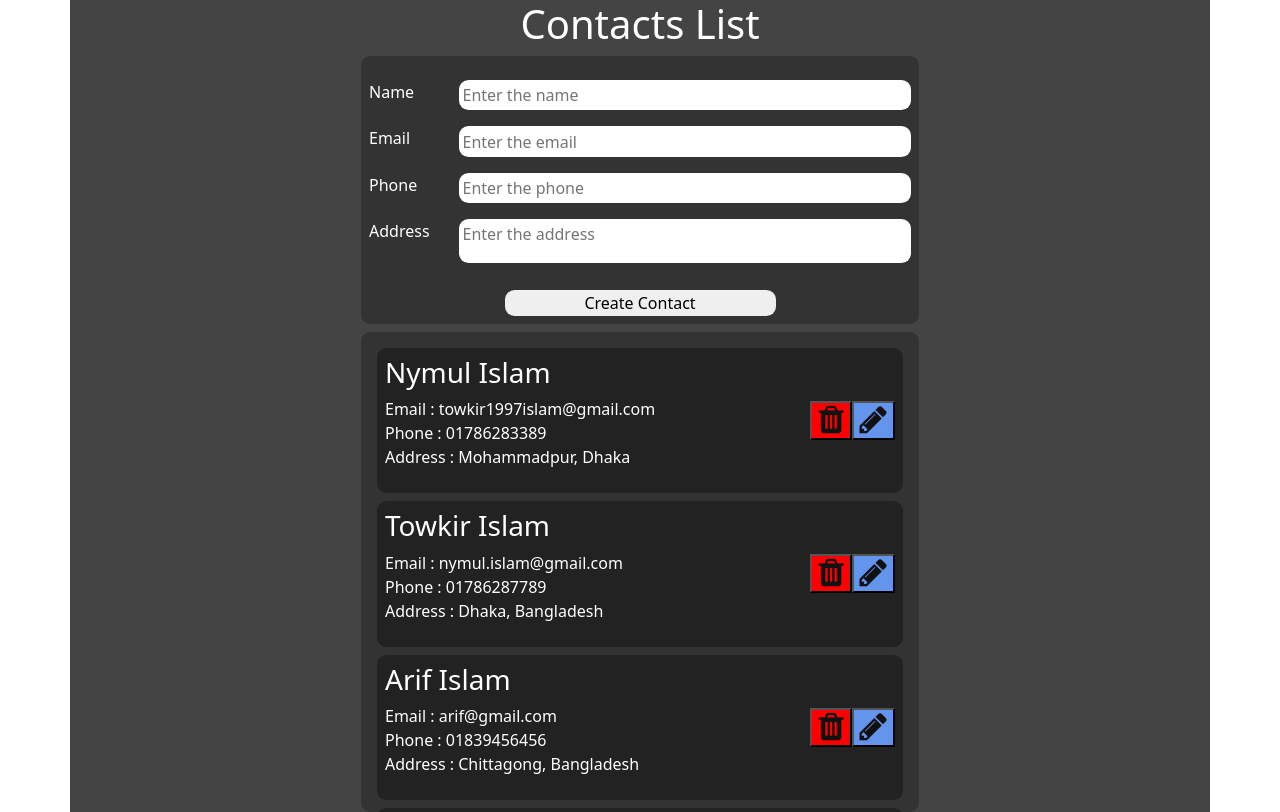
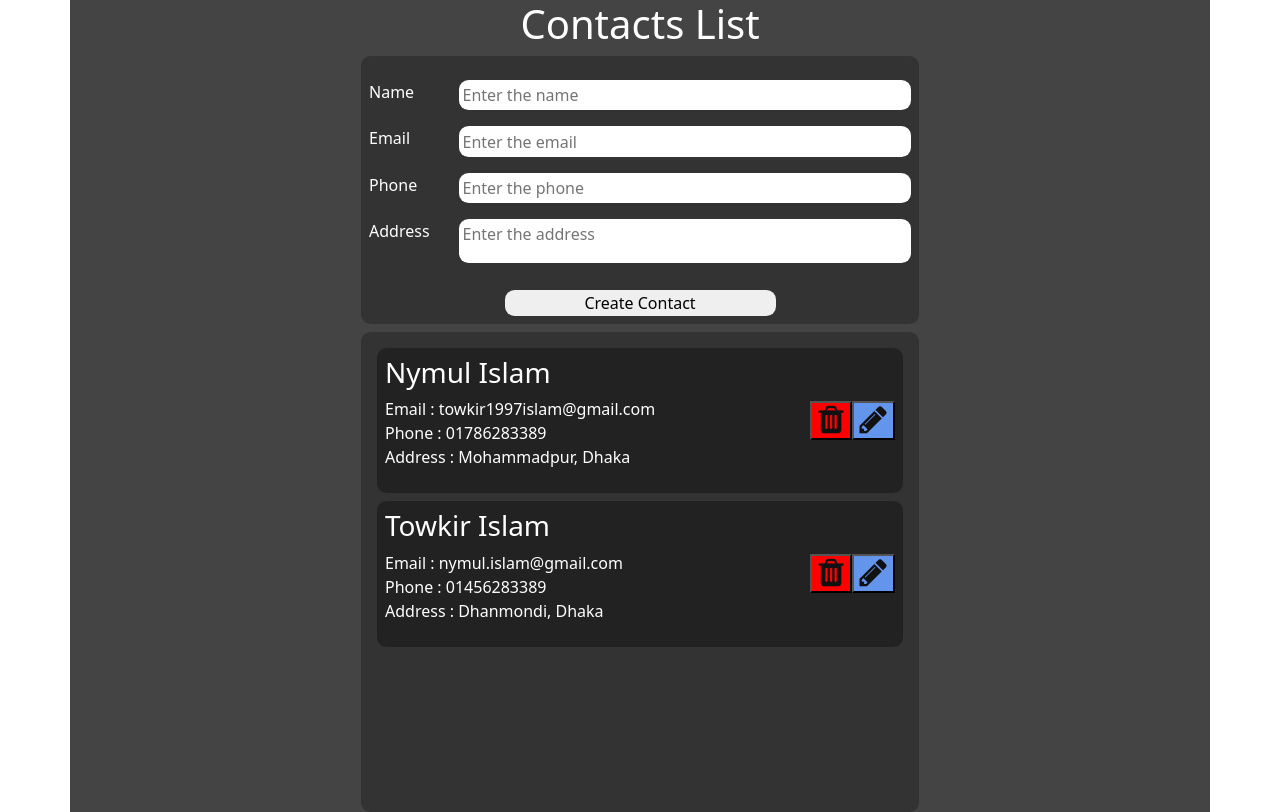
Before and after one commit to nymul-islam-moon/react-anisul-islam, a React (Create React App) app: page / in a window 1280 px wide. Built offline with nearby package versions, Linux system fonts and the light colour scheme.

Commit message:
Wordpress APP
Form created validation added, data fatching from fetchdata age dummy data shown

```diff
--- a/src/components/FetchData.js
+++ b/src/components/FetchData.js
@@ -1,7 +1,25 @@
 import React from "react";
 
 const FetchData = () => {
-    return 'hi';
+
+    const data = [
+        {
+            id: 1,
+            name: 'Nymul Islam',
+            phone: '01786283389',
+            email: 'towkir1997islam@gmail.com',
+            address: 'Mohammadpur, Dhaka',
+        },
+        {
+            id: 2,
+            name: 'Towkir Islam',
+            phone: '01456283389',
+            email: 'nymul.islam@gmail.com',
+            address: 'Dhanmondi, Dhaka',
+        }
+    ];
+
+    return data;
 };
 
 export default FetchData;
--- a/src/components/Home.js
+++ b/src/components/Home.js
@@ -1,46 +1,18 @@
 import React from "react";
-import Button from 'react-bootstrap/Button';
-import Card from 'react-bootstrap/Card';
 import Contacts from "./Contacats";
 import Create from "./Create";
+import FetchData from "./FetchData";
 
-const dummyUsers = [
-    {
-        id: 1,
-        name: 'Nymul Islam',
-        phone: '01786283389',
-        email: 'towkir1997islam@gmail.com',
-        address: 'Mohammadpur, Dhaka',
-    },
-    {
-        id: 2,
-        name: 'Towkir Islam',
-        phone: '01786287789',
-        email: 'nymul.islam@gmail.com',
-        address: 'Dhaka, Bangladesh'
-    },
-    {
-        id: 3,
-        name: 'Arif Islam',
-        email: 'arif@gmail.com',
-        phone: '01839456456',
-        address: 'Chittagong, Bangladesh'
-    },
-    {
-        id: 4,
-        name: 'Arif Islam',
-        email: 'arif@gmail.com',
-        phone: '01839456456',
-        address: 'Chittagong, Bangladesh'
-    }
-];
 
 const Home = () => {
+
+    const contacts = FetchData();
+
     return (
         <div className="container">
             <h1 style={{ color:"white" }}>Contacts List</h1>
             <Create />
-            <Contacts contacts={dummyUsers}/>
+            <Contacts contacts={contacts}/>
         </div>
     );
 };
```
